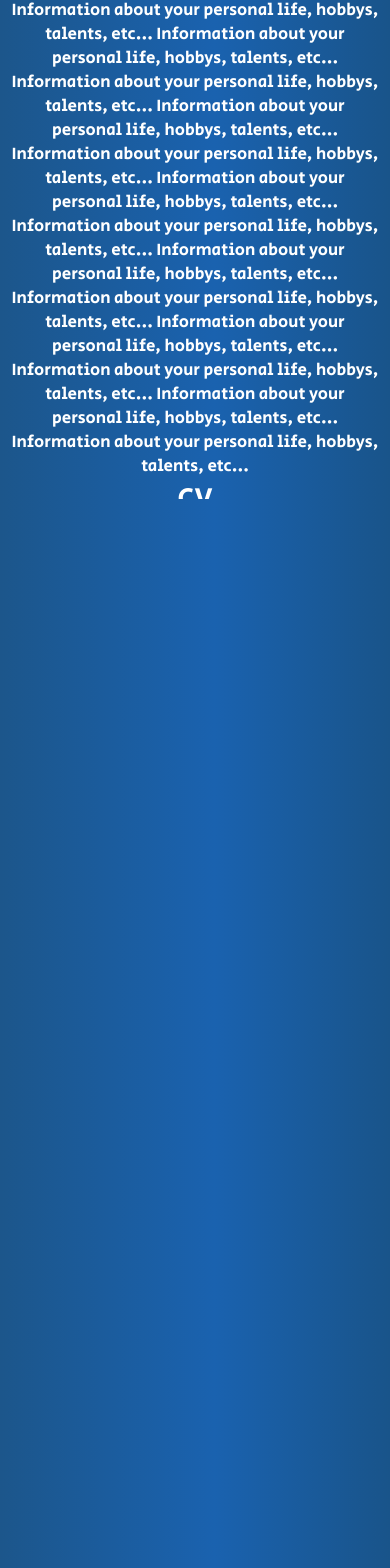
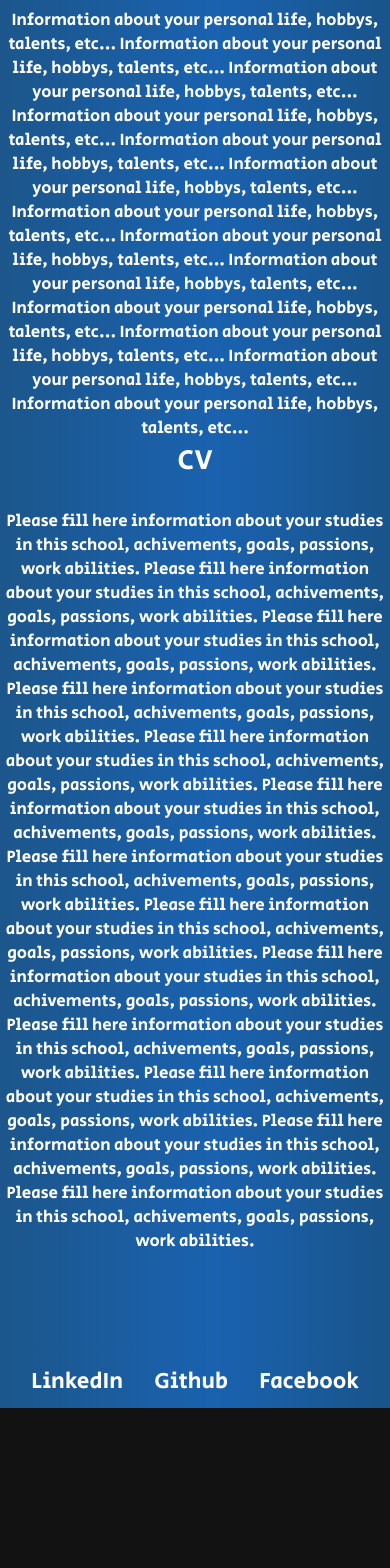
Before and after one commit to raisfeld-ori/pol-template, a Next.js app: page /projects/about in a window 390 px wide. Shown: the part 429-1997 px from the top of the page. After the commit the page ends 1837 px from the top, so only its background shows below. Built offline with nearby package versions, Linux system fonts and the light colour scheme.

Commit message:
changed elements to sticky

```diff
--- a/app/projects/layout.css
+++ b/app/projects/layout.css
@@ -41,8 +41,9 @@
 }
 
 .page{
-    width: 100%;
-    z-index: 6;
+  position: sticky;
+  width: 100%;
+  z-index: 6;
 }
 
 .option{
@@ -98,7 +99,6 @@
 }
 
 .child-container{
-  height: 100vh;
   margin-top: 10svh;
   width: 100%;
   display: flex;
@@ -144,16 +144,16 @@ h1, li, p{
 
 .description{
   font-size: 1.5em;
-  margin-right: 3em;/* REMOVE THIS IN WHILE MEDIA*/
+  margin-right: 3em;
 }
 
 .links{
   width: 100vw;
   display: flex;
   justify-content: space-evenly;
-  position: absolute;
+  position:sticky;
   z-index: 9;
-
+  bottom: 0;
 }
 
 .link{
@@ -182,28 +182,6 @@ h1, li, p{
 
 .link:hover{
   color: rgb(7, 147, 255);
-}
-
-@media (max-width: 490px) {
-
-  .description{
-    font-size: 1.5em;
-    margin: 0;
-  }
-  .images{
-    flex-direction: column;
-  }
-  .descriptions{
-    flex-direction: column;
-  }
-  .head{
-    font-size: 3.5em;
-    margin-bottom: 3em;
-  }
-  .CV{
-    display: flex;
-    flex-direction: column;
-  }
 }
 
 .images{
@@ -243,3 +221,29 @@ h1, li, p{
   margin-bottom: 1em;
 
 }
+
+
+@media (max-width: 490px) {
+
+  .description{
+    font-size: 1.5em;
+    margin: 0;
+  }
+  .images{
+    flex-direction: column;
+  }
+  .descriptions{
+    flex-direction: column;
+  }
+  .head{
+    font-size: 3.5em;
+    margin-bottom: 3em;
+  }
+  .CV{
+    display: flex;
+    flex-direction: column;
+  }
+  .CV-text{
+    margin-left: 0;
+  }
+}
```
